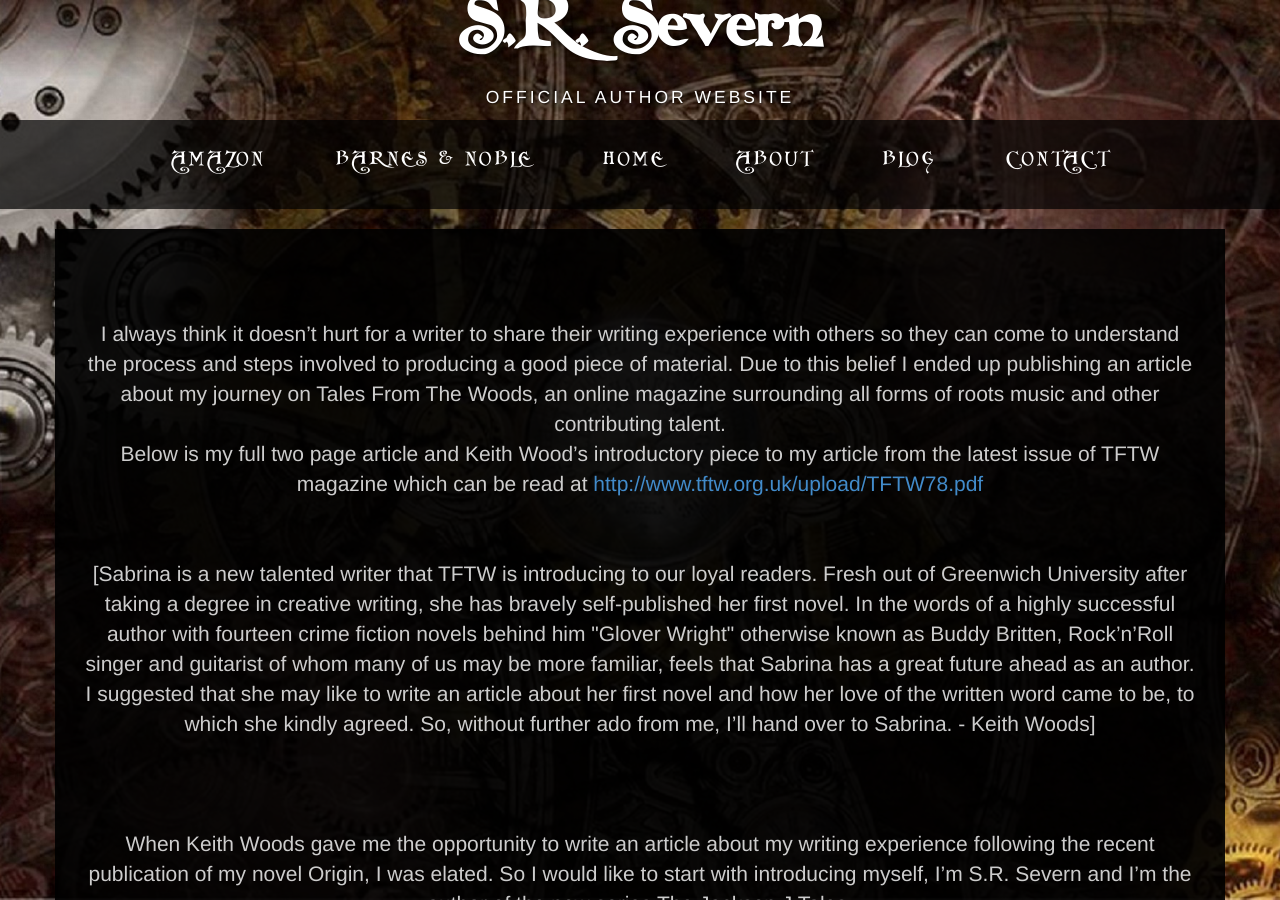
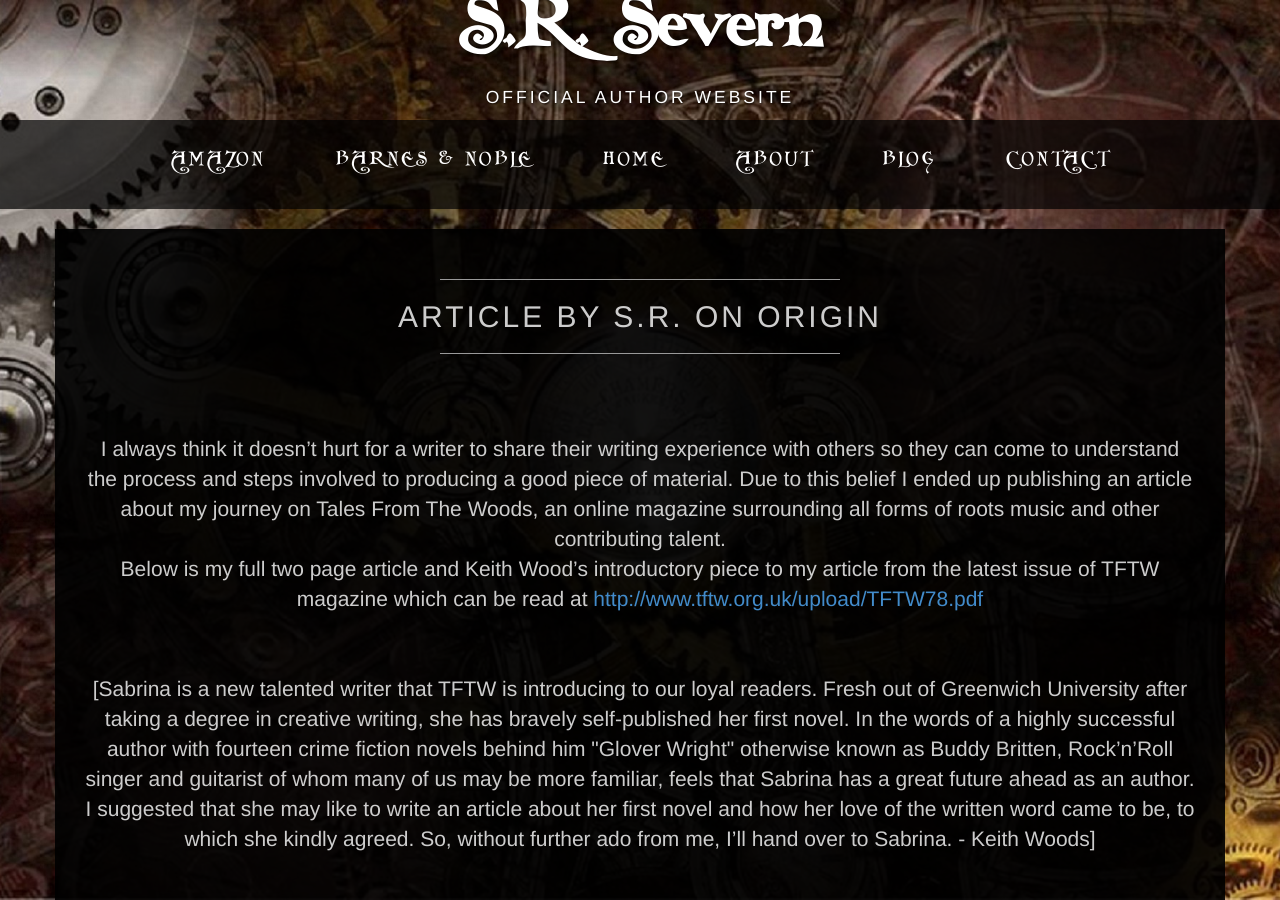
Before and after one commit to SabrinaBhola/srsevern, a Jekyll site: the page built from _posts/2014-04-04-article-by-s.r.severn-on-origin.html, in a window 1280 px wide and 900 px high. Built offline with Jekyll 4.4.1, drawn with Linux system fonts in a browser that asks for light colours.

Commit message:
Update 2014-04-04-article-by-s.r.severn-on-origin.html

```diff
--- a/_posts/2014-04-04-article-by-s.r.severn-on-origin.html
+++ b/_posts/2014-04-04-article-by-s.r.severn-on-origin.html
@@ -3,6 +3,9 @@ layout: post
 title: Article By S.R. Severn on Origin
 tags: [Origin, TheJJTales, Article]
 ---
+<hr />
+<h2>Article by S.R. on Origin</h2>
+<hr />
         <br/><br/>
 I always think it doesn’t hurt for a writer to share their writing experience with others so they can come to understand the process and steps involved to producing a good piece of material. Due to this belief I ended up publishing an article about my journey on Tales From The Woods, an online magazine surrounding all forms of roots music and other contributing talent. <br/>
         Below is my full two page article and Keith Wood’s introductory piece to my article from the latest issue of TFTW magazine which can be read at <a href="http://www.tftw.org.uk/upload/TFTW78.pdf">  http://www.tftw.org.uk/upload/TFTW78.pdf</a><br/>
```
